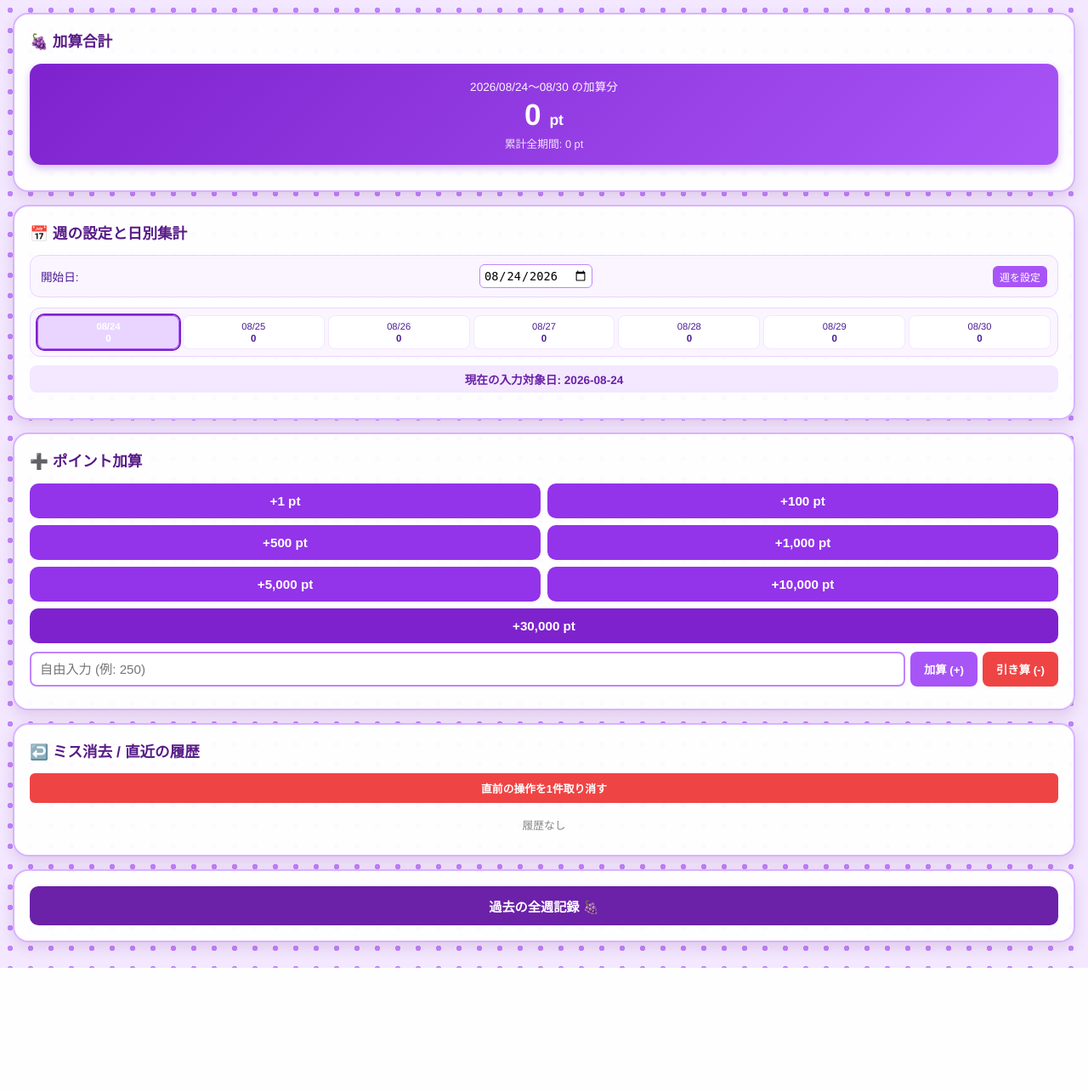
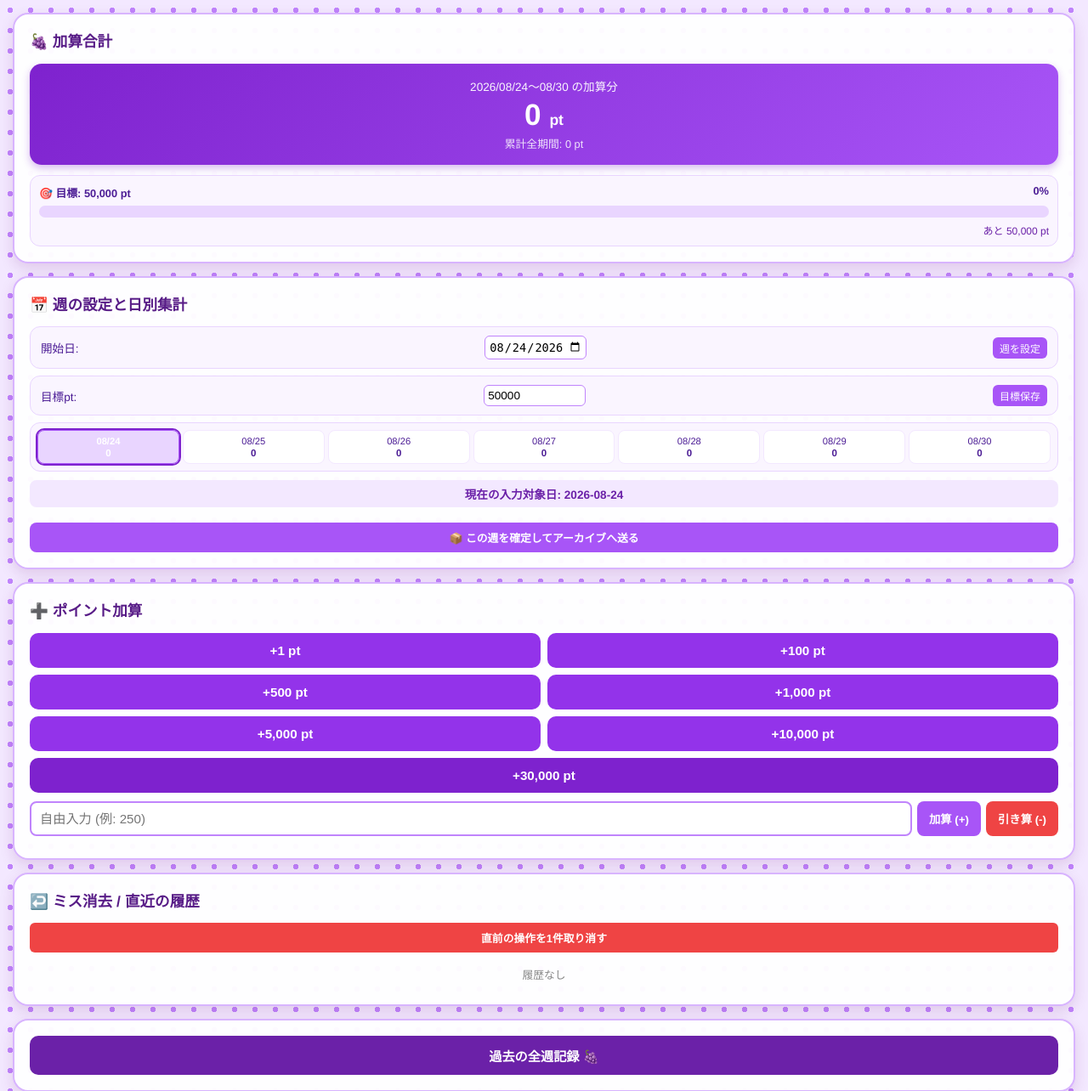
Before and after one commit to Ydabja/iriam-point-counter, a Flask app: page / in a window 1280 px wide. Shown: the top 1284 px of the page at 85% size. Before the commit the page ends 1139 px from the top, so only its background shows below. Run offline with Flask 3, Linux system fonts and the light colour scheme; data comes from the database, SQL or seed files in the repository; data that the repository does not hold is empty.

Commit message:
Update index.html

```diff
--- a/templates/index.html
+++ b/templates/index.html
@@ -37,13 +37,34 @@
         .main-points { font-size: 2.2rem; font-weight: bold; }
         .sub-points { font-size: 0.8rem; opacity: 0.85; margin-top: 4px; }
 
+        .progress-box {
+            background: #faf5ff;
+            border: 1px solid #e9d5ff;
+            padding: 10px;
+            border-radius: 12px;
+            margin-top: 10px;
+        }
+        .progress-bar-bg {
+            background: #e9d5ff;
+            height: 14px;
+            border-radius: 7px;
+            overflow: hidden;
+            margin: 6px 0;
+        }
+        .progress-bar-fill {
+            background: linear-gradient(90deg, #a855f7, #ec4899);
+            height: 100%;
+            width: 0%;
+            transition: width 0.4s ease;
+        }
+
         .setting-box {
             background: #faf5ff;
             border: 1px solid #e9d5ff;
             padding: 10px 12px;
             border-radius: 12px;
             font-size: 0.85rem;
-            margin-bottom: 12px;
+            margin-bottom: 8px;
             display: flex;
             align-items: center;
             justify-content: space-between;
@@ -54,6 +75,7 @@
             padding: 4px;
             outline: none;
             font-size: 0.85rem;
+            width: 110px;
         }
 
         .daily-grid {
@@ -133,7 +155,7 @@
         .custom-input-group button {
             color: white;
             border: none;
-            padding: 0 16px;
+            padding: 0 14px;
             border-radius: 8px;
             font-weight: bold;
             cursor: pointer;
@@ -163,6 +185,18 @@
             font-size: 0.95rem;
             font-weight: bold;
             cursor: pointer;
+        }
+        .btn-archive {
+            width: 100%;
+            background: #a855f7;
+            color: white;
+            border: none;
+            padding: 8px;
+            border-radius: 8px;
+            font-weight: bold;
+            font-size: 0.8rem;
+            cursor: pointer;
+            margin-top: 6px;
         }
         .period-card {
             background: #faf5ff;
@@ -208,6 +242,20 @@
             <div class="main-points"><span id="week-pt">0</span> <span style="font-size: 1.1rem;">pt</span></div>
             <div class="sub-points">累計全期間: <span id="total-pt">0</span> pt</div>
         </div>
+
+        <!-- 目標進捗バー -->
+        <div class="progress-box">
+            <div style="display:flex; justify-content:space-between; font-size:0.8rem; font-weight:bold;">
+                <span>🎯 目標: <span id="target-pt-val">50,000</span> pt</span>
+                <span id="target-percent">0%</span>
+            </div>
+            <div class="progress-bar-bg">
+                <div class="progress-bar-fill" id="progress-bar-fill"></div>
+            </div>
+            <div style="text-align:right; font-size:0.75rem; color:#6b21a8;" id="target-remain-text">
+                あと 50,000 pt
+            </div>
+        </div>
     </div>
 
     <!-- 2. 週と日別の設定 -->
@@ -219,8 +267,16 @@
             <button class="btn-sm" onclick="saveWeekStart()">週を設定</button>
         </div>
 
+        <div class="setting-box">
+            <span>目標pt:</span>
+            <input type="number" id="target-input" placeholder="例: 50000">
+            <button class="btn-sm" onclick="saveTargetPoints()">目標保存</button>
+        </div>
+
         <div class="daily-grid" id="daily-grid"></div>
         <div class="active-target-hint" id="active-target-hint">現在の入力対象日: -</div>
+
+        <button class="btn-archive" onclick="archiveCurrentWeek()">📦 この週を確定してアーカイブへ送る</button>
     </div>
 
     <!-- 3. ポイント加算 -->
@@ -236,7 +292,6 @@
             <button class="btn-pt btn-max" onclick="addPoint(30000)">+30,000 pt</button>
         </div>
 
-        <!-- 自由入力（加算 & 減算） -->
         <div class="custom-input-group">
             <input type="number" id="custom-pt" placeholder="自由入力 (例: 250)">
             <button class="btn-add" onclick="addCustomPoint(1)">加算 (+)</button>
@@ -272,6 +327,24 @@
                 document.getElementById('period-label').innerText = `${data.period_label} の加算分`;
                 document.getElementById('week-pt').innerText = (data.week_total || 0).toLocaleString();
                 document.getElementById('total-pt').innerText = (data.total_all || 0).toLocaleString();
+
+                // 目標の計算
+                const target = data.target_points || 50000;
+                const weekTotal = data.week_total || 0;
+                document.getElementById('target-input').value = target;
+                document.getElementById('target-pt-val').innerText = target.toLocaleString();
+
+                let pct = Math.min(100, Math.round((weekTotal / target) * 100));
+                if (isNaN(pct)) pct = 0;
+                document.getElementById('target-percent').innerText = `${pct}%`;
+                document.getElementById('progress-bar-fill').style.width = `${pct}%`;
+
+                const remain = target - weekTotal;
+                if (remain <= 0) {
+                    document.getElementById('target-remain-text').innerText = '🎉 目標達成！おめでとうございます！';
+                } else {
+                    document.getElementById('target-remain-text').innerText = `あと ${remain.toLocaleString()} pt`;
+                }
 
                 if (!isUserManualSelect) {
                     const matchToday = data.daily_breakdown.find(d => d.is_today);
@@ -344,6 +417,26 @@
                     headers: { 'Content-Type': 'application/json' },
                     body: JSON.stringify({ start_date: dateVal })
                 });
+                isUserManualSelect = false;
+                loadSummary();
+            }
+        }
+
+        async function saveTargetPoints() {
+            const targetVal = document.getElementById('target-input').value;
+            if (targetVal) {
+                await fetch('/settings/target_points', {
+                    method: 'POST',
+                    headers: { 'Content-Type': 'application/json' },
+                    body: JSON.stringify({ target: targetVal })
+                });
+                loadSummary();
+            }
+        }
+
+        async function archiveCurrentWeek() {
+            if (confirm('現在の週の集計を完了し、過去のアーカイブへ送信して新しい週を開始しますか？')) {
+                await fetch('/archive_current_week', { method: 'POST' });
                 isUserManualSelect = false;
                 loadSummary();
             }
```
